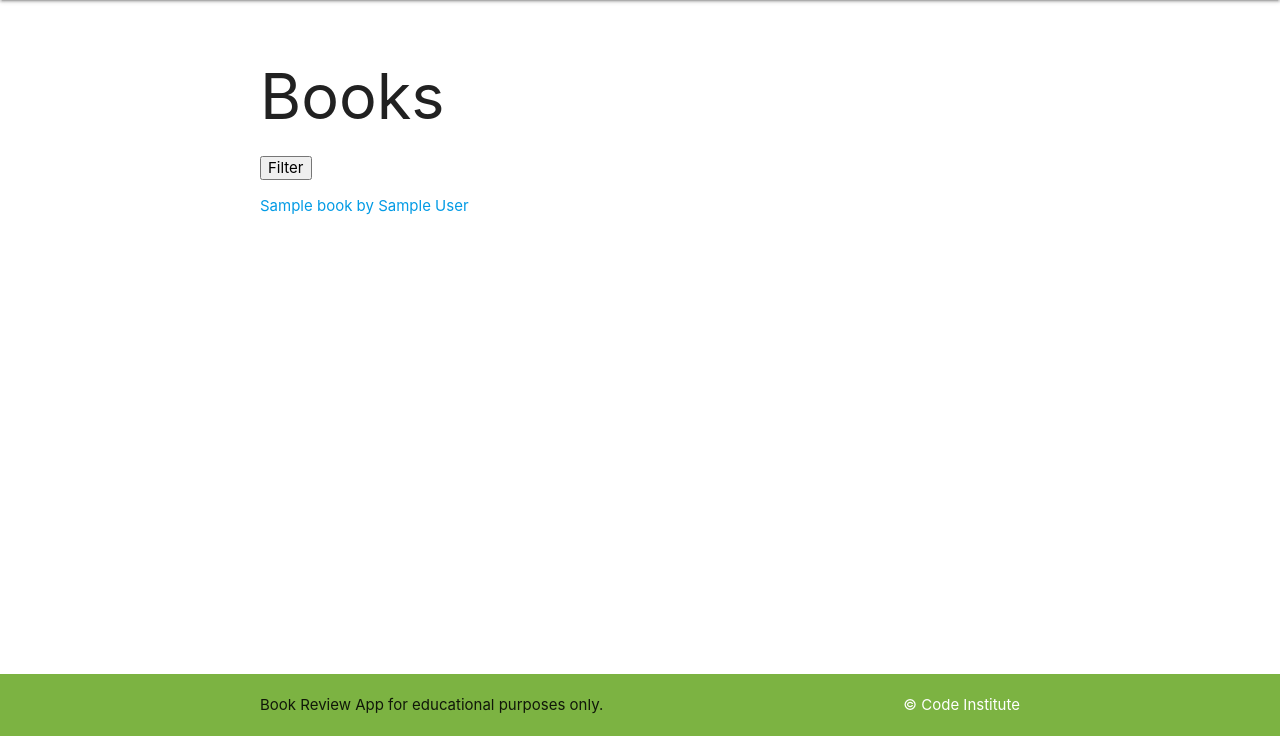
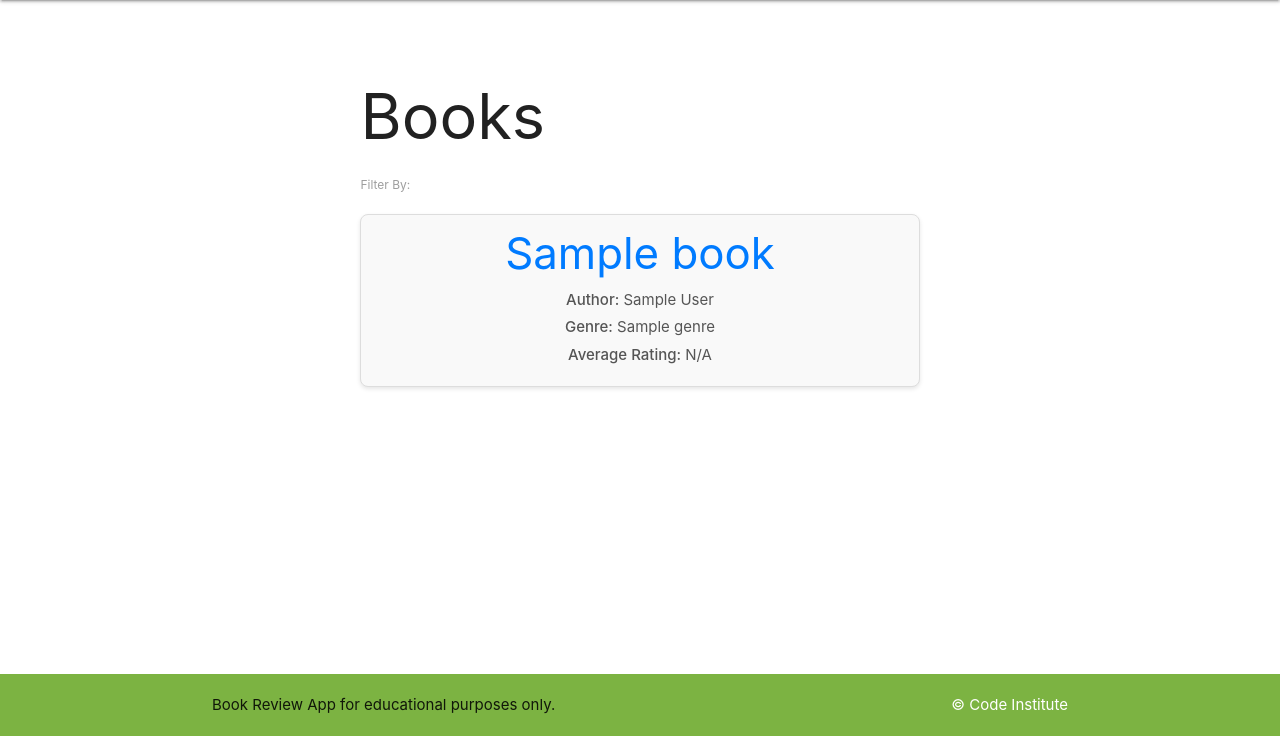
Before and after one commit to Ramil96/book-application, a Flask app: page / in a window 1280 px wide. Shown: the part 64-800 px from the top of the page. Run offline with Flask 3, Linux system fonts and the light colour scheme; tables that the repository leaves empty hold one stand-in row (values such as "Sample post").

Commit message:
code: fix add better styling to homepage

```diff
--- a/taskmanager/static/css/style.css
+++ b/taskmanager/static/css/style.css
@@ -63,3 +63,63 @@ main {
   .review-form .btn-primary:hover {
     background-color: #0056b3;
   }
+
+/*  Better homepage design */
+.container {
+    max-width: 1000px;
+    margin: 0 auto;
+    padding: 20px;
+  }
+
+  .filter-form {
+    margin-bottom: 20px;
+  }
+
+  .filter-form .form-group {
+    display: flex;
+    align-items: center;
+    gap: 10px;
+  }
+
+  .filter-form label {
+    margin: 0;
+  }
+
+  .filter-form .form-control {
+    width: auto;
+    padding: 5px 10px;
+  }
+
+  .books-grid {
+    display: grid;
+    grid-template-columns: repeat(auto-fit, minmax(250px, 1fr));
+    gap: 20px;
+  }
+
+  .book-card {
+    border: 1px solid #ddd;
+    border-radius: 8px;
+    padding: 15px;
+    background-color: #f9f9f9;
+    text-align: center;
+    box-shadow: 0 2px 4px rgba(0, 0, 0, 0.1);
+  }
+
+  .book-card h3 {
+    margin: 0 0 10px;
+    color: #333;
+  }
+
+  .book-card p {
+    margin: 5px 0;
+    color: #555;
+  }
+
+  .book-card a {
+    text-decoration: none;
+    color: #007bff;
+  }
+
+  .book-card a:hover {
+    text-decoration: underline;
+  }
--- a/taskmanager/templates/books.html
+++ b/taskmanager/templates/books.html
@@ -1,27 +1,32 @@
 {% extends "base.html" %}
 
 {% block content %}
-  <h1>Books</h1>
+  <div class="container">
+    <h1>Books</h1>
 
-  <!-- Genre filter -->
-  <form action="{{ url_for('home') }}" method="GET">
-    <select name="genre_id">
-      <option value="">-- Select Genre --</option>
-      {% for genre in genres %}
-        <option value="{{ genre.id }}" {% if genre.id == selected_genre_id %}selected{% endif %}>{{ genre.genre_name }}</option>
+    <!-- Filter Options -->
+    <form method="GET" action="{{ url_for('home') }}" class="filter-form">
+      <div class="form-group">
+        <label for="filter">Filter By:</label>
+        <select name="filter" id="filter" class="form-control" onchange="this.form.submit()">
+          <option value="">Select...</option>
+          <option value="alphabetical" {% if filter == 'alphabetical' %}selected{% endif %}>Alphabetical (A-Z)</option>
+          <option value="genre" {% if filter == 'genre' %}selected{% endif %}>Genre</option>
+          <option value="highest_rated" {% if filter == 'highest_rated' %}selected{% endif %}>Highest Rated</option>
+        </select>
+      </div>
+    </form>
+
+    <!-- Books Grid -->
+    <div class="books-grid">
+      {% for book in books %}
+        <div class="book-card">
+          <h3><a href="{{ url_for('book_detail', book_id=book.id) }}">{{ book.title }}</a></h3>
+          <p><strong>Author:</strong> {{ book.author }}</p>
+          <p><strong>Genre:</strong> {{ book.genre.genre_name }}</p>
+          <p><strong>Average Rating:</strong> {{ book.average_rating or 'N/A' }}</p>
+        </div>
       {% endfor %}
-    </select>
-    <button type="submit">Filter</button>
-  </form>
-
-  <!-- Display books -->
-  <ul>
-    {% for book in books %}
-      <li>
-        <a href="{{ url_for('book_detail', book_id=book.id) }}">
-          {{ book.title }} by {{ book.author }}
-        </a>
-      </li>
-    {% endfor %}
-  </ul>
+    </div>
+  </div>
 {% endblock %}
```
